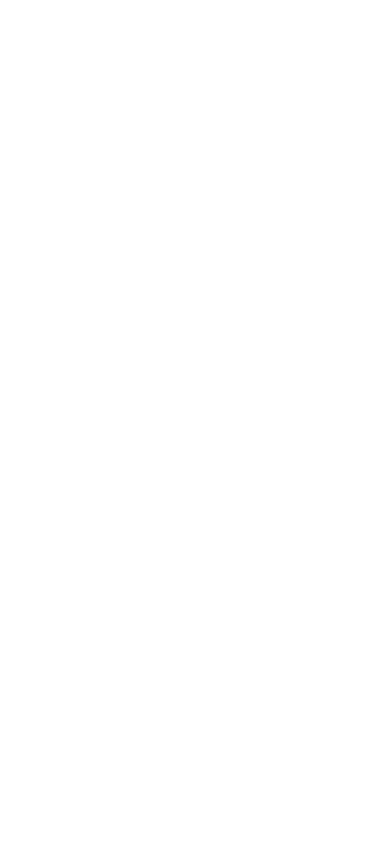
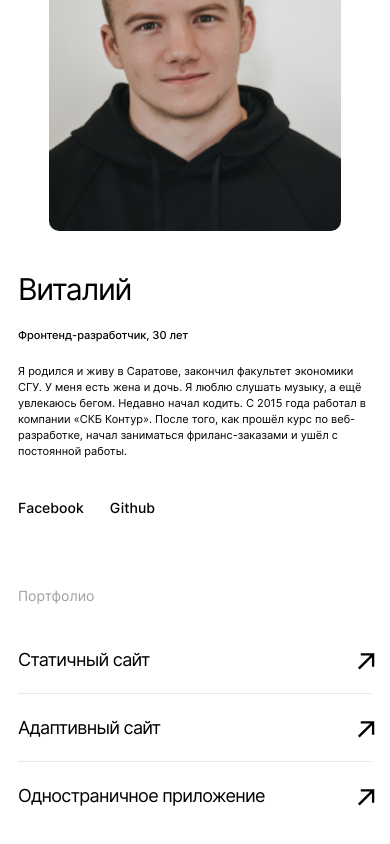
Before and after one commit to Murat29/movies-explorer-frontend, a React (Create React App) app: page / in a window 390 px wide. Shown: the part 2282-3126 px from the top of the page. Built offline with nearby package versions, Linux system fonts and the light colour scheme.

Commit message:
add AboutMe

```diff
--- /dev/null
+++ b/src/components/AboutMe/AboutMe.css
@@ -0,0 +1,246 @@
+.about-me {
+  padding: 110px 70px 125px;
+  font-family: 'Inter', Arial, sans-serif;
+  font-style: normal;
+}
+
+@media screen and (max-width: 768px) {
+  .about-me {
+    padding: 90px 50px;
+  }
+}
+
+@media screen and (max-width: 425px) {
+  .about-me {
+    padding: 70px 18px;
+  }
+}
+
+.about-me__description {
+  margin-top: 66px;
+  display: grid;
+  grid-template-columns: auto auto;
+  justify-content: space-between;
+  gap: 50px;
+}
+
+@media screen and (max-width: 600px) {
+  .about-me__description {
+    grid-template-columns: auto;
+    margin-top: 60px;
+    gap: 40px;
+  }
+}
+
+.about-me__text-container {
+  max-width: 600px;
+  display: flex;
+  flex-direction: column;
+}
+
+.about-me__name {
+  margin: 0;
+  font-weight: normal;
+  font-size: 50px;
+  line-height: 58px;
+  letter-spacing: -0.04em;
+}
+
+@media screen and (max-width: 768px) {
+  .about-me__name {
+    font-size: 40px;
+    line-height: 40px;
+  }
+}
+
+@media screen and (max-width: 425px) {
+  .about-me__name {
+    font-size: 30px;
+    line-height: 36px;
+  }
+}
+
+.about-me__job {
+  font-weight: 500;
+  font-size: 18px;
+  line-height: 20px;
+  margin: 18px 0 0 0;
+}
+
+@media screen and (max-width: 768px) {
+  .about-me__job {
+    margin-top: 16px;
+    font-size: 12px;
+    line-height: 18px;
+  }
+}
+@media screen and (max-width: 600px) {
+  .about-me__job {
+    margin-top: 20px;
+  }
+}
+
+@media screen and (max-width: 425px) {
+  .about-me__job {
+    font-size: 11px;
+    line-height: 16px;
+  }
+}
+
+.about-me__about {
+  margin: 26px 0 0 0;
+  font-weight: normal;
+  font-size: 14px;
+  line-height: 22px;
+}
+
+@media screen and (max-width: 768px) {
+  .about-me__about {
+    margin-top: 20px;
+    font-size: 12px;
+    line-height: 18px;
+  }
+}
+
+@media screen and (max-width: 425px) {
+  .about-me__about {
+    font-size: 11px;
+    line-height: 16px;
+  }
+}
+
+.about-me__links {
+  margin-top: auto;
+  display: flex;
+  gap: 20px;
+}
+
+@media screen and (max-width: 600px) {
+  .about-me__links {
+    margin-top: 40px;
+  }
+}
+
+@media screen and (max-width: 425px) {
+  .about-me__links {
+    gap: 26px;
+  }
+}
+
+.about-me__link_description {
+  font-weight: 500;
+  font-size: 14px;
+  line-height: 17px;
+}
+
+.about-me__link {
+  text-decoration: none;
+  color: #000000;
+}
+.about-me__link:hover {
+  opacity: 0.7;
+  cursor: pointer;
+}
+
+.about-me__avatar {
+  border-radius: 10px;
+  height: 327px;
+  width: 270px;
+}
+
+@media screen and (max-width: 768px) {
+  .about-me__avatar {
+    height: 307px;
+    width: 255px;
+  }
+}
+
+@media screen and (max-width: 600px) {
+  .about-me__avatar {
+    grid-row: 1/2;
+    justify-self: center;
+    height: 352px;
+    width: 292px;
+  }
+}
+
+.about-me__title {
+  margin: 100px 0 50px 0;
+  font-weight: normal;
+  font-size: 18px;
+  line-height: 20px;
+  color: #a0a0a0;
+}
+
+@media screen and (max-width: 768px) {
+  .about-me__title {
+    margin-top: 90px;
+  }
+}
+
+@media screen and (max-width: 600px) {
+  .about-me__title {
+    margin-top: 70px;
+    margin-bottom: 40px;
+  }
+}
+
+@media screen and (max-width: 425px) {
+  .about-me__title {
+    font-size: 14px;
+  }
+}
+
+.about-me__portfolio-link-container {
+  display: flex;
+  justify-content: space-between;
+  align-items: center;
+  border-bottom: 1px solid #e8e8e8;
+  padding-bottom: 19px;
+  margin-bottom: 20px;
+}
+
+.about-me__portfolio-link-container:last-of-type {
+  margin-bottom: 0;
+  border: none;
+  padding-bottom: 0;
+}
+
+.about-me__link_portfolio {
+  font-weight: normal;
+  font-size: 30px;
+  line-height: 50px;
+  letter-spacing: -0.04em;
+}
+
+@media screen and (max-width: 768px) {
+  .about-me__link_portfolio {
+    font-size: 28px;
+  }
+}
+
+@media screen and (max-width: 600px) {
+  .about-me__link_portfolio {
+    font-size: 24px;
+    line-height: 34px;
+  }
+}
+
+@media screen and (max-width: 425px) {
+  .about-me__link_portfolio {
+    font-size: 18px;
+    line-height: 28px;
+  }
+}
+
+.about-me__portfolio-link-img {
+  width: 18px;
+  height: 17px;
+}
+
+@media screen and (max-width: 425px) {
+  .about-me__portfolio-link-img {
+    width: 15px;
+    height: 14px;
+  }
+}
--- /dev/null
+++ b/src/components/AboutMe/AboutMe.js
@@ -0,0 +1,61 @@
+import React from 'react';
+import Title from '../Title/Title';
+import avatar from '../../images/avatar.png';
+import arrow from '../../images/arrow.svg';
+import './AboutMe.css';
+function AboutMe() {
+  return (
+    <section className="about-me">
+      <Title>Студент</Title>
+      <div className="about-me__description">
+        <div className="about-me__text-container">
+          <p className="about-me__name">Виталий</p>
+          <p className="about-me__job">Фронтенд-разработчик, 30 лет</p>
+          <p className="about-me__about">
+            Я родился и живу в Саратове, закончил факультет экономики СГУ. У
+            меня есть жена и дочь. Я люблю слушать музыку, а ещё увлекаюсь
+            бегом. Недавно начал кодить. С 2015 года работал в компании «СКБ
+            Контур». После того, как прошёл курс по веб-разработке, начал
+            заниматься фриланс-заказами и ушёл с постоянной работы.
+          </p>
+          <div className="about-me__links">
+            <a href="#" className="about-me__link about-me__link_description">
+              Facebook
+            </a>
+            <a href="#" className="about-me__link about-me__link_description">
+              Github
+            </a>
+          </div>
+        </div>
+        <img className="about-me__avatar" src={avatar} alt="Аватар." />
+      </div>
+      <h3 className="about-me__title">Портфолио</h3>
+      <div className="about-me__portfolio-link-container">
+        <a href="#" className="about-me__link about-me__link_portfolio">
+          Статичный сайт
+        </a>
+        <a href="#" className="about-me__link about-me__portfolio-link-img">
+          <img src={arrow} alt="Ссылка на работу." />
+        </a>
+      </div>
+      <div className="about-me__link about-me__portfolio-link-container">
+        <a href="#" className="about-me__link about-me__link_portfolio">
+          Адаптивный сайт
+        </a>
+        <a href="#" className="about-me__link about-me__portfolio-link-img">
+          <img src={arrow} alt="Ссылка на работу." />
+        </a>
+      </div>
+      <div className="about-me__portfolio-link-container">
+        <a href="#" className="about-me__link about-me__link_portfolio">
+          Одностраничное приложение
+        </a>
+        <a href="#" className="about-me__link about-me__portfolio-link-img">
+          <img src={arrow} alt="Ссылка на работу." />
+        </a>
+      </div>
+    </section>
+  );
+}
+
+export default AboutMe;
--- a/src/components/Main/Main.js
+++ b/src/components/Main/Main.js
@@ -4,6 +4,7 @@
 import NavTab from '../NavTab/NavTab';
 import AboutProject from '../AboutProject/AboutProject';
 import Techs from '../Techs/Techs';
+import AboutMe from '../AboutMe/AboutMe';
 function Main() {
   return (
     <>
@@ -11,6 +12,7 @@
       <NavTab />
       <AboutProject />
       <Techs />
+      <AboutMe />
     </>
   );
 }
```
Also changed, not shown: src/images/arrow.svg (added), src/images/avatar.png (added).
